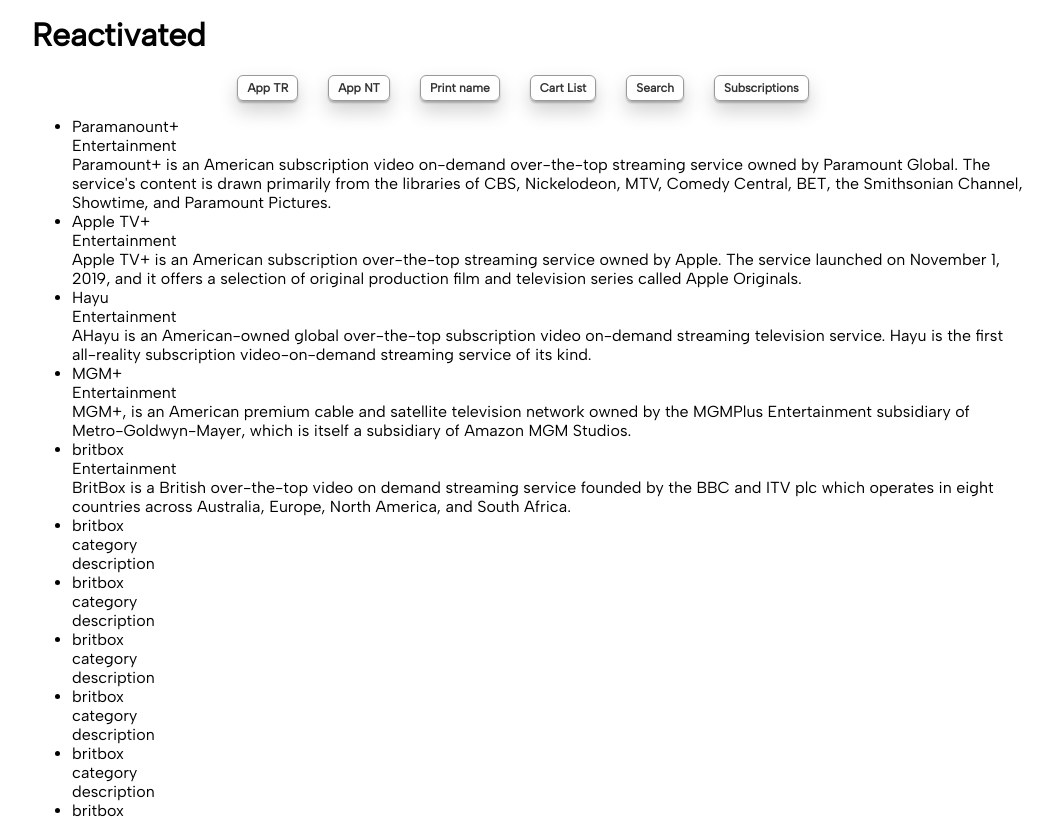
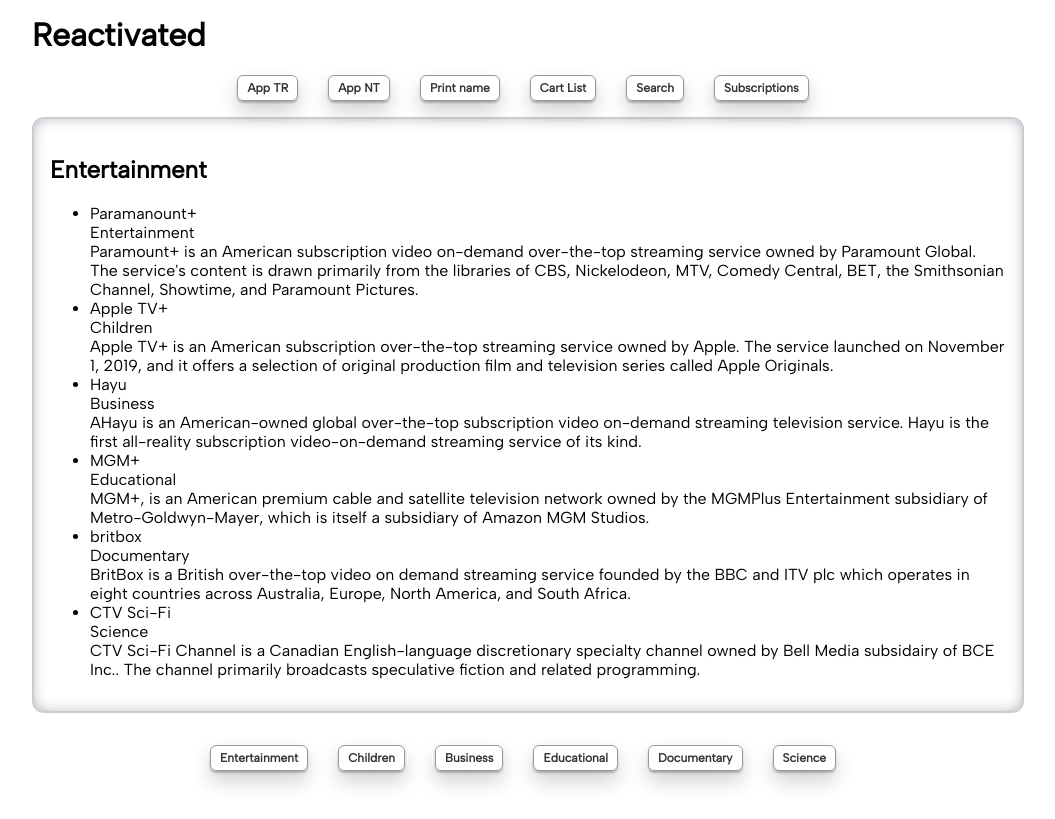
Before and after one commit to nitinsuri/react-contextapi-issues, a React (Create React App) app: page /subscriptions in a window 1280 px wide. Shown: the top 819 px of the page, without its empty margins (112-1167 px from the left). Built offline with nearby package versions, Linux system fonts and the light colour scheme.

Commit message:
subscriptions component

```diff
--- /dev/null
+++ b/src/SubscriptionItem.jsx
@@ -0,0 +1,15 @@
+import React from "react";
+
+export default function SubscriptionItem(props) {
+    const {name, category, description} = props.item;
+    return (
+        <li>
+            <div>{name}</div>
+            <div>
+                <span>{category}</span>
+                <br />
+                <span>{description}</span>
+            </div>
+        </li>
+    )
+}
--- /dev/null
+++ b/src/SubscriptionList.jsx
@@ -0,0 +1,14 @@
+import React from "react";
+import SubscriptionItem from "./SubscriptionItem";
+
+export default function SubscriptionList(props) {
+    const { items, title } = props;
+    return (
+        <section className="category-wrapper">
+            <h2>{title}</h2>
+            <ul>
+                {items.map((item) => <SubscriptionItem item={item} /> )}
+            </ul>
+        </section>
+    )
+}
--- a/src/Subscriptions.jsx
+++ b/src/Subscriptions.jsx
@@ -1,7 +1,50 @@
 import React from 'react';
+import SubscriptionList from './SubscriptionList';
 
 export default function Subscriptions() {
   const data = [
+    {
+      category: 'Entertainment',
+      description:
+        "Paramount+ is an American subscription video on-demand over-the-top streaming service owned by Paramount Global. The service's content is drawn primarily from the libraries of CBS, Nickelodeon, MTV, Comedy Central, BET, the Smithsonian Channel, Showtime, and Paramount Pictures.",
+      featured: true,
+      name: 'Paramanount+',
+    },
+    {
+      category: 'Children',
+      description:
+        'Apple TV+ is an American subscription over-the-top streaming service owned by Apple. The service launched on November 1, 2019, and it offers a selection of original production film and television series called Apple Originals.',
+      featured: true,
+      name: 'Apple TV+',
+    },
+    {
+      category: 'Business',
+      description:
+        'AHayu is an American-owned global over-the-top subscription video on-demand streaming television service. Hayu is the first all-reality subscription video-on-demand streaming service of its kind.',
+      featured: true,
+      name: 'Hayu',
+    },
+    {
+      category: 'Educational',
+      description:
+        'MGM+, is an American premium cable and satellite television network owned by the MGMPlus Entertainment subsidiary of Metro-Goldwyn-Mayer, which is itself a subsidiary of Amazon MGM Studios.',
+      featured: true,
+      name: 'MGM+',
+    },
+    {
+      category: 'Documentary',
+      description:
+        'BritBox is a British over-the-top video on demand streaming service founded by the BBC and ITV plc which operates in eight countries across Australia, Europe, North America, and South Africa.',
+      featured: true,
+      name: 'britbox',
+    },
+    {
+      category: 'Science',
+      description:
+        'CTV Sci-Fi Channel is a Canadian English-language discretionary specialty channel owned by Bell Media subsidairy of BCE Inc.. The channel primarily broadcasts speculative fiction and related programming.',
+      featured: true,
+      name: 'CTV Sci-Fi',
+    },
     {
       category: 'Entertainment',
       description:
@@ -10,196 +53,140 @@
       name: 'Paramanount+',
     },
     {
-      category: 'Entertainment',
+      category: 'Children',
       description:
         'Apple TV+ is an American subscription over-the-top streaming service owned by Apple. The service launched on November 1, 2019, and it offers a selection of original production film and television series called Apple Originals.',
       featured: false,
       name: 'Apple TV+',
     },
     {
-      category: 'Entertainment',
+      category: 'Business',
       description:
         'AHayu is an American-owned global over-the-top subscription video on-demand streaming television service. Hayu is the first all-reality subscription video-on-demand streaming service of its kind.',
       featured: false,
       name: 'Hayu',
     },
     {
-      category: 'Entertainment',
+      category: 'Educational',
       description:
         'MGM+, is an American premium cable and satellite television network owned by the MGMPlus Entertainment subsidiary of Metro-Goldwyn-Mayer, which is itself a subsidiary of Amazon MGM Studios.',
       featured: false,
       name: 'MGM+',
     },
     {
-      category: 'Entertainment',
+      category: 'Documentary',
       description:
         'BritBox is a British over-the-top video on demand streaming service founded by the BBC and ITV plc which operates in eight countries across Australia, Europe, North America, and South Africa.',
       featured: false,
       name: 'britbox',
     },
     {
-      category: 'category',
-      description: 'description',
+      category: 'Science',
+      description:
+        'CTV Sci-Fi Channel is a Canadian English-language discretionary specialty channel owned by Bell Media subsidairy of BCE Inc.. The channel primarily broadcasts speculative fiction and related programming.',
+      featured: false,
+      name: 'CTV Sci-Fi',
+    },
+    {
+      category: 'Entertainment',
+      description:
+        "Paramount+ is an American subscription video on-demand over-the-top streaming service owned by Paramount Global. The service's content is drawn primarily from the libraries of CBS, Nickelodeon, MTV, Comedy Central, BET, the Smithsonian Channel, Showtime, and Paramount Pictures.",
+      featured: false,
+      name: 'Paramanount+',
+    },
+    {
+      category: 'Children',
+      description:
+        'Apple TV+ is an American subscription over-the-top streaming service owned by Apple. The service launched on November 1, 2019, and it offers a selection of original production film and television series called Apple Originals.',
+      featured: false,
+      name: 'Apple TV+',
+    },
+    {
+      category: 'Business',
+      description:
+        'AHayu is an American-owned global over-the-top subscription video on-demand streaming television service. Hayu is the first all-reality subscription video-on-demand streaming service of its kind.',
+      featured: false,
+      name: 'Hayu',
+    },
+    {
+      category: 'Educational',
+      description:
+        'MGM+, is an American premium cable and satellite television network owned by the MGMPlus Entertainment subsidiary of Metro-Goldwyn-Mayer, which is itself a subsidiary of Amazon MGM Studios.',
+      featured: false,
+      name: 'MGM+',
+    },
+    {
+      category: 'Documentary',
+      description:
+        'BritBox is a British over-the-top video on demand streaming service founded by the BBC and ITV plc which operates in eight countries across Australia, Europe, North America, and South Africa.',
       featured: false,
       name: 'britbox',
     },
     {
-      category: 'category',
-      description: 'description',
+      category: 'Science',
+      description:
+        'CTV Sci-Fi Channel is a Canadian English-language discretionary specialty channel owned by Bell Media subsidairy of BCE Inc.. The channel primarily broadcasts speculative fiction and related programming.',
+      featured: false,
+      name: 'CTV Sci-Fi',
+    },
+    {
+      category: 'Entertainment',
+      description:
+        "Paramount+ is an American subscription video on-demand over-the-top streaming service owned by Paramount Global. The service's content is drawn primarily from the libraries of CBS, Nickelodeon, MTV, Comedy Central, BET, the Smithsonian Channel, Showtime, and Paramount Pictures.",
+      featured: false,
+      name: 'Paramanount+',
+    },
+    {
+      category: 'Children',
+      description:
+        'Apple TV+ is an American subscription over-the-top streaming service owned by Apple. The service launched on November 1, 2019, and it offers a selection of original production film and television series called Apple Originals.',
+      featured: false,
+      name: 'Apple TV+',
+    },
+    {
+      category: 'Business',
+      description:
+        'AHayu is an American-owned global over-the-top subscription video on-demand streaming television service. Hayu is the first all-reality subscription video-on-demand streaming service of its kind.',
+      featured: false,
+      name: 'Hayu',
+    },
+    {
+      category: 'Educational',
+      description:
+        'MGM+, is an American premium cable and satellite television network owned by the MGMPlus Entertainment subsidiary of Metro-Goldwyn-Mayer, which is itself a subsidiary of Amazon MGM Studios.',
+      featured: false,
+      name: 'MGM+',
+    },
+    {
+      category: 'Documentary',
+      description:
+        'BritBox is a British over-the-top video on demand streaming service founded by the BBC and ITV plc which operates in eight countries across Australia, Europe, North America, and South Africa.',
       featured: false,
       name: 'britbox',
     },
     {
-      category: 'category',
-      description: 'description',
+      category: 'Science',
+      description:
+        'CTV Sci-Fi Channel is a Canadian English-language discretionary specialty channel owned by Bell Media subsidairy of BCE Inc.. The channel primarily broadcasts speculative fiction and related programming.',
       featured: false,
-      name: 'britbox',
-    },
-    {
-      category: 'category',
-      description: 'description',
-      featured: false,
-      name: 'britbox',
-    },
-    {
-      category: 'category',
-      description: 'description',
-      featured: false,
-      name: 'britbox',
-    },
-    {
-      category: 'category',
-      description: 'description',
-      featured: false,
-      name: 'britbox',
-    },
-    {
-      category: 'category',
-      description: 'description',
-      featured: false,
-      name: 'britbox',
-    },
-    {
-      category: 'category',
-      description: 'description',
-      featured: false,
-      name: 'britbox',
-    },
-    {
-      category: 'category',
-      description: 'description',
-      featured: false,
-      name: 'britbox',
-    },
-    {
-      category: 'category',
-      description: 'description',
-      featured: false,
-      name: 'britbox',
-    },
-    {
-      category: 'category',
-      description: 'description',
-      featured: false,
-      name: 'britbox',
-    },
-    {
-      category: 'category',
-      description: 'description',
-      featured: false,
-      name: 'britbox',
-    },
-    {
-      category: 'category',
-      description: 'description',
-      featured: false,
-      name: 'britbox',
-    },
-    {
-      category: 'category',
-      description: 'description',
-      featured: false,
-      name: 'britbox',
-    },
-    {
-      category: 'category',
-      description: 'description',
-      featured: false,
-      name: 'britbox',
-    },
-    {
-      category: 'category',
-      description: 'description',
-      featured: false,
-      name: 'britbox',
-    },
-    {
-      category: 'category',
-      description: 'description',
-      featured: false,
-      name: 'britbox',
-    },
-    {
-      category: 'category',
-      description: 'description',
-      featured: false,
-      name: 'britbox',
-    },
-    {
-      category: 'category',
-      description: 'description',
-      featured: false,
-      name: 'britbox',
-    },
-    {
-      category: 'category',
-      description: 'description',
-      featured: false,
-      name: 'britbox',
-    },
-    {
-      category: 'category',
-      description: 'description',
-      featured: false,
-      name: 'britbox',
-    },
-    {
-      category: 'category',
-      description: 'description',
-      featured: false,
-      name: 'britbox',
-    },
-    {
-      category: 'category',
-      description: 'description',
-      featured: false,
-      name: 'britbox',
-    },
-    {
-      category: 'category',
-      description: 'description',
-      featured: false,
-      name: 'britbox',
-    },
-    {
-      category: 'category',
-      description: 'description',
-      featured: false,
-      name: 'britbox',
+      name: 'CTV Sci-Fi',
     },
   ];
 
+  const categories = data.map(item => {
+    return item.category
+  })
+  const uniqueCategories = Array.from(new Set([...categories]));
+  const featuredItems = data.filter(item => item.featured)
+
   return (
-    <ul>
-      {data.map((item) => {
-        return (
-          <li key={Math.random()}>
-            <div>{item.name}</div>
-            <div>{item.category}</div>
-            <div>{item.description}</div>
-          </li>
-        );
-      })}
-    </ul>
+    <>
+      <SubscriptionList items={featuredItems} title={featuredItems[0].category} />
+    <nav>
+     {
+      uniqueCategories.map(item => <button key={Math.random()}>{item}</button>)
+     }
+    </nav>
+    </>
   );
 }
--- a/src/index.js
+++ b/src/index.js
@@ -1,6 +1,7 @@
 import React, { StrictMode } from 'react';
 import { createRoot } from 'react-dom/client';
 import { BrowserRouter, Routes, Route } from 'react-router-dom';
+import ErrorBoundary from './hoc/ErrorBoundry';
 import Nav from './Nav';
 import App from './App';
 import AppNT from './AppNT';
@@ -13,6 +14,7 @@
 
 root.render(
   <StrictMode>
+    <ErrorBoundary>
     <h1>Reactivated</h1>
     <BrowserRouter>
       <Nav />
@@ -25,5 +27,6 @@
         <Route path="/subscriptions" element={<Subscriptions />} />
       </Routes>
     </BrowserRouter>
+    </ErrorBoundary>
   </StrictMode>
 );
--- a/src/styles.scss
+++ b/src/styles.scss
@@ -54,6 +54,7 @@
   display: flex;
   gap: 20px;
   justify-content: center;
+  margin-block: 1rem;
 }
 
 .emphasis {
```
Also changed, not shown: src/hoc/ErrorBoundry.jsx (added, +31 -0 lines).
